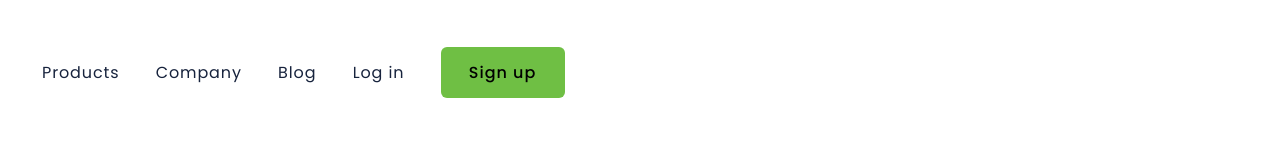
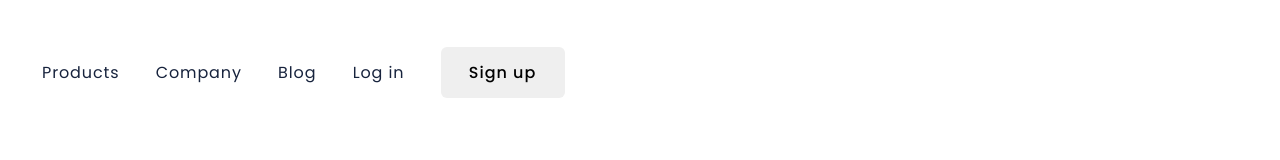
Before and after one commit to LucasjSilva15/Wide-coverage, a plain HTML site: page index.html in a window 1280 px wide. Shown: the top 160 px of the page. Drawn offline with Linux system fonts and the light colour scheme.

Commit message:
alteração de cor button

```diff
--- a/index.css
+++ b/index.css
@@ -37,7 +37,7 @@ header{
     height: 51px;
     border-radius: 6px;
     border: none;
-    background: #6FBF44;
+    /* background: blue; #6FBF44 */
     font-size: 16px;
     font-style: normal;
     font-weight: 500;
```
